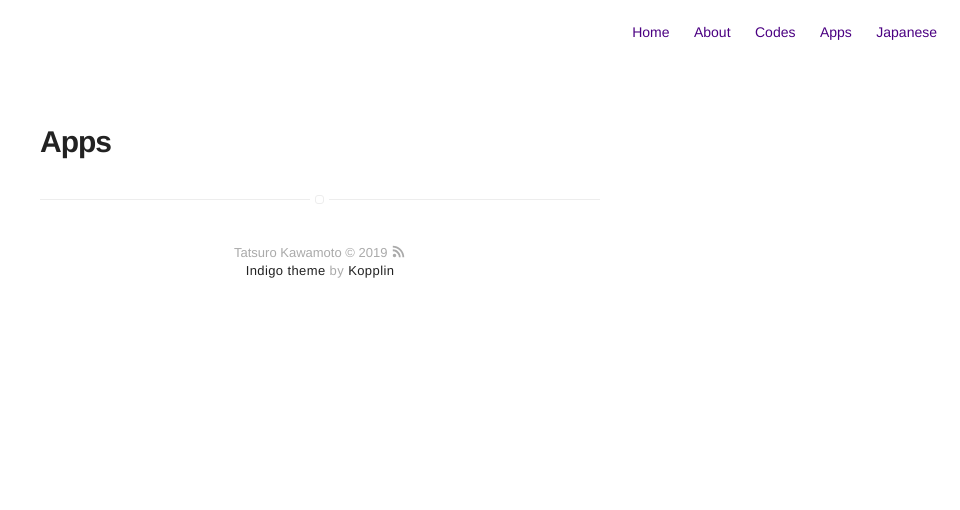
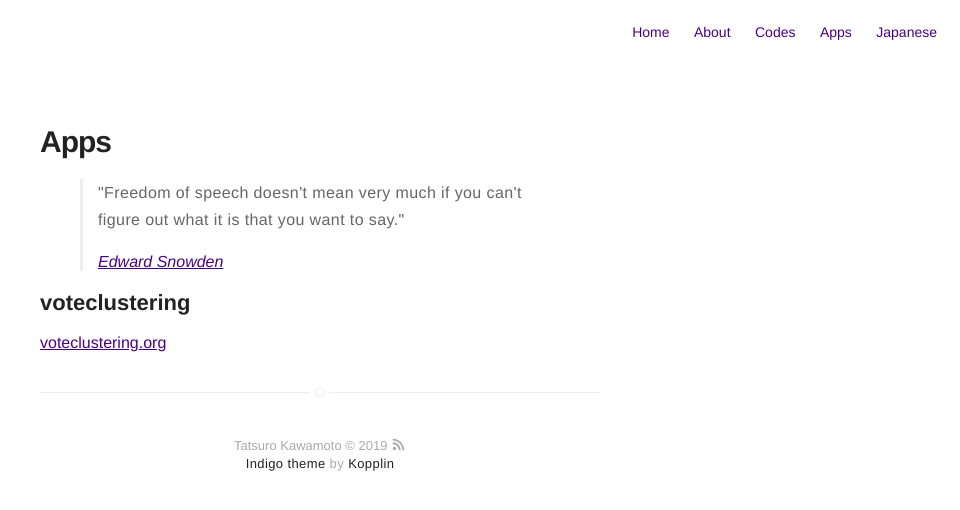
Before and after one commit to tatsuro-kawamoto/tatsuro-kawamoto.github.io, a Jekyll site: the page built from apps.html, in a window 1280 px wide. Shown: the top 510 px of the page, without its empty margins (320-1280 px from the left). Built offline with Jekyll 4.4.1, drawn with Linux system fonts in a browser that asks for light colours.

Commit message:
Update apps.html

```diff
--- a/apps.html
+++ b/apps.html
@@ -5,5 +5,13 @@ title: Apps
 <section class="list">
 <h1>Apps</h1>
 
+<blockquote>
+	 <p>"Freedom of speech doesn't mean very much if you can't figure out what it is that you want to say."</p>
+	 <cite><a href="https://www.youtube.com/watch?v=CS27Ol2hagA">Edward Snowden</a></cite>
+</blockquote>
+
+
+<h2>voteclustering</h2>
+<a href="https://voteclustering.org/">voteclustering.org</a>
 
 </section>
```
